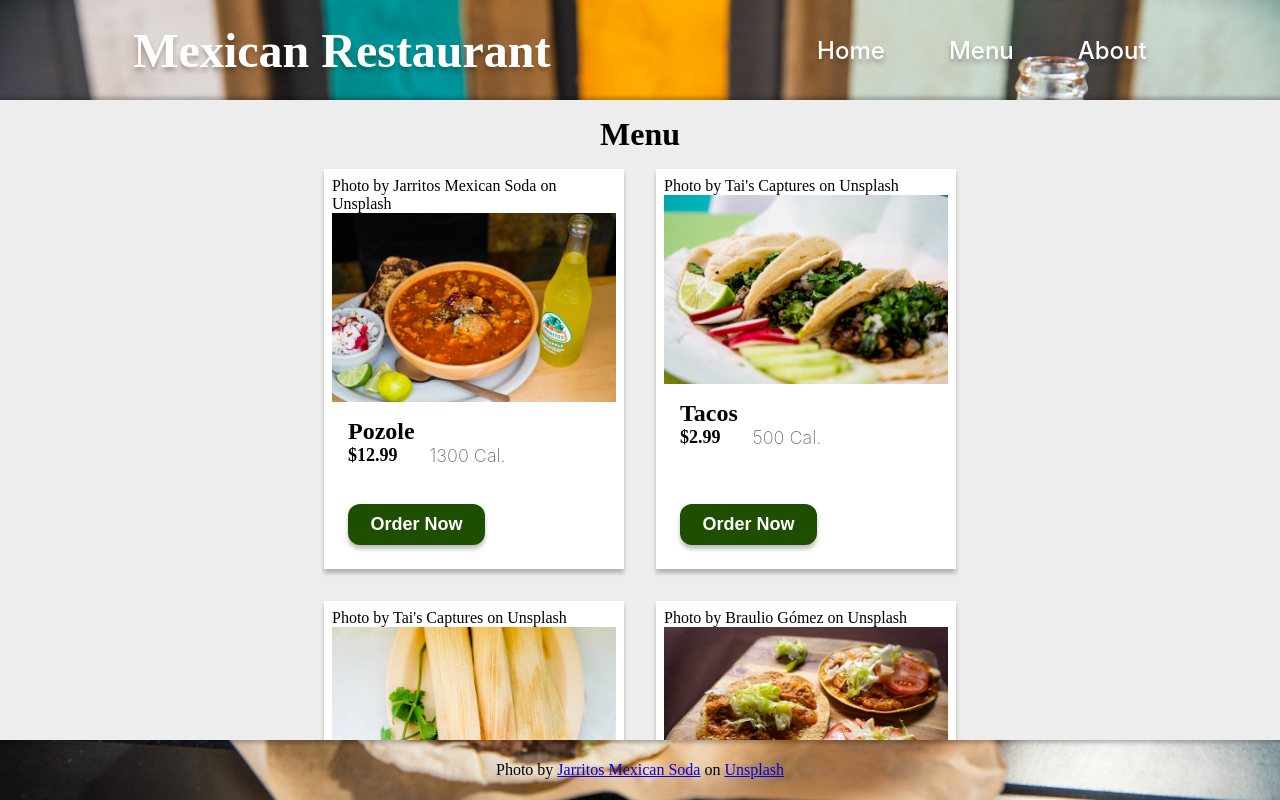
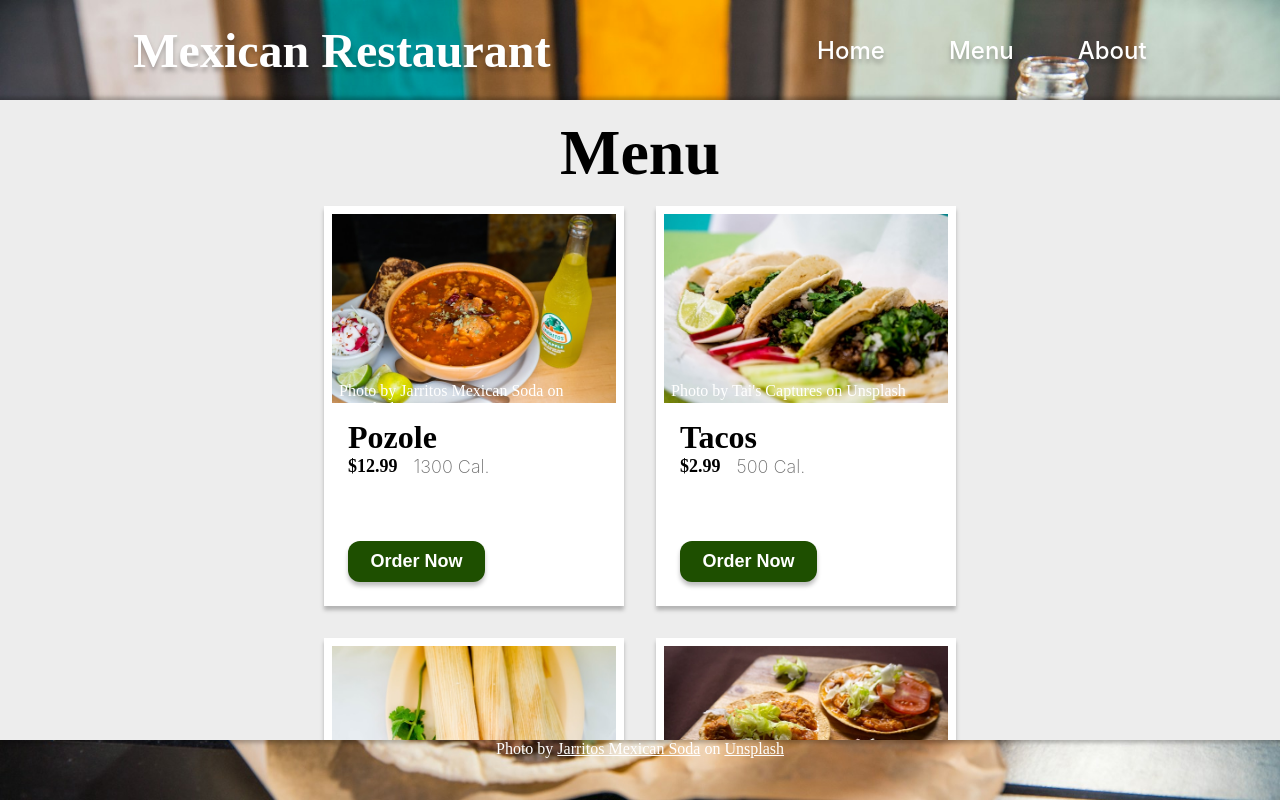
Before and after one commit to JohanyF/restaurant-page, a website built with webpack: page src/index.html in a window 1280 px wide. Both pictures are taken after a click on the button "Menu". Built offline with nearby package versions, Linux system fonts and the light colour scheme.

Commit message:
Added styling to the credit information and updated font size for certain elements

```diff
--- a/src/style.css
+++ b/src/style.css
@@ -2,6 +2,10 @@
     box-sizing: border-box;
     padding: 0;
     margin: 0;
+}
+
+h2 {
+    font-size: 2rem;
 }
 
 #content {
@@ -58,6 +62,12 @@
     font-style: normal;
     font-weight: 500;
     line-height: normal;
+    cursor: pointer;
+}
+
+.btn:hover {
+    border-bottom: 3px solid #FFF500;
+    padding-bottom: 1.5px;
 }
 
 .main {
@@ -66,6 +76,7 @@
     align-items: center;
 }
 
+/* CSS for Home Tab */
 .introduction {
     width: 45.9375rem;
     display: flex;
@@ -74,13 +85,17 @@
     align-items: center;
 }
 
+.h100 {
+    height: 100%;
+}
+
 .intro-text {
     color: #FFF500;
     text-align: center;
     text-shadow: 0px 4px 4px rgba(0, 0, 0, 0.25);
     font-size: 4.5rem;
     font-style: normal;
-    font-weight: 400;
+    font-weight: 600;
     line-height: normal;
 }
 
@@ -93,7 +108,6 @@
 }
 
 .footer {
-    height: 100%;
     display: flex;
     justify-content: center;
     align-items: center;
@@ -117,6 +131,10 @@
     box-shadow: 0px 0px 4px 3px rgba(0, 0, 0, 0.25);
 }
 
+.menu-text {
+    font-size: 4rem;
+}
+
 .cards-container {
     display: grid;
     grid-template-columns: 1fr 1fr;
@@ -133,14 +151,16 @@
     box-shadow: 0px 4px 4px 0px rgba(0, 0, 0, 0.25);
     padding: 8px;
     background-color: white;
+
+    position: relative;
 }
 
-/* .img-container {
-    /* outline: 1px solid black;
-    width: 18.75rem;
-    height: 8.125rem; */
-    /* flex-shrink: 0;
-} */
+.credit-text {
+    position: absolute;
+    color: white;
+    top: 44%;
+    left: 5%;
+}
 
 .information {
     padding: 1rem;
@@ -157,7 +177,7 @@
     display: flex;
     align-items: center;
     justify-content: flex-start;
-    gap: 2rem;
+    gap: 1rem;
 }
 
 .food-price {
@@ -214,3 +234,8 @@ img {
     /* line-height: 1.2; */
     line-height: 150%;
 }
+
+.footer-text,
+a {
+    color: white;
+}
```
